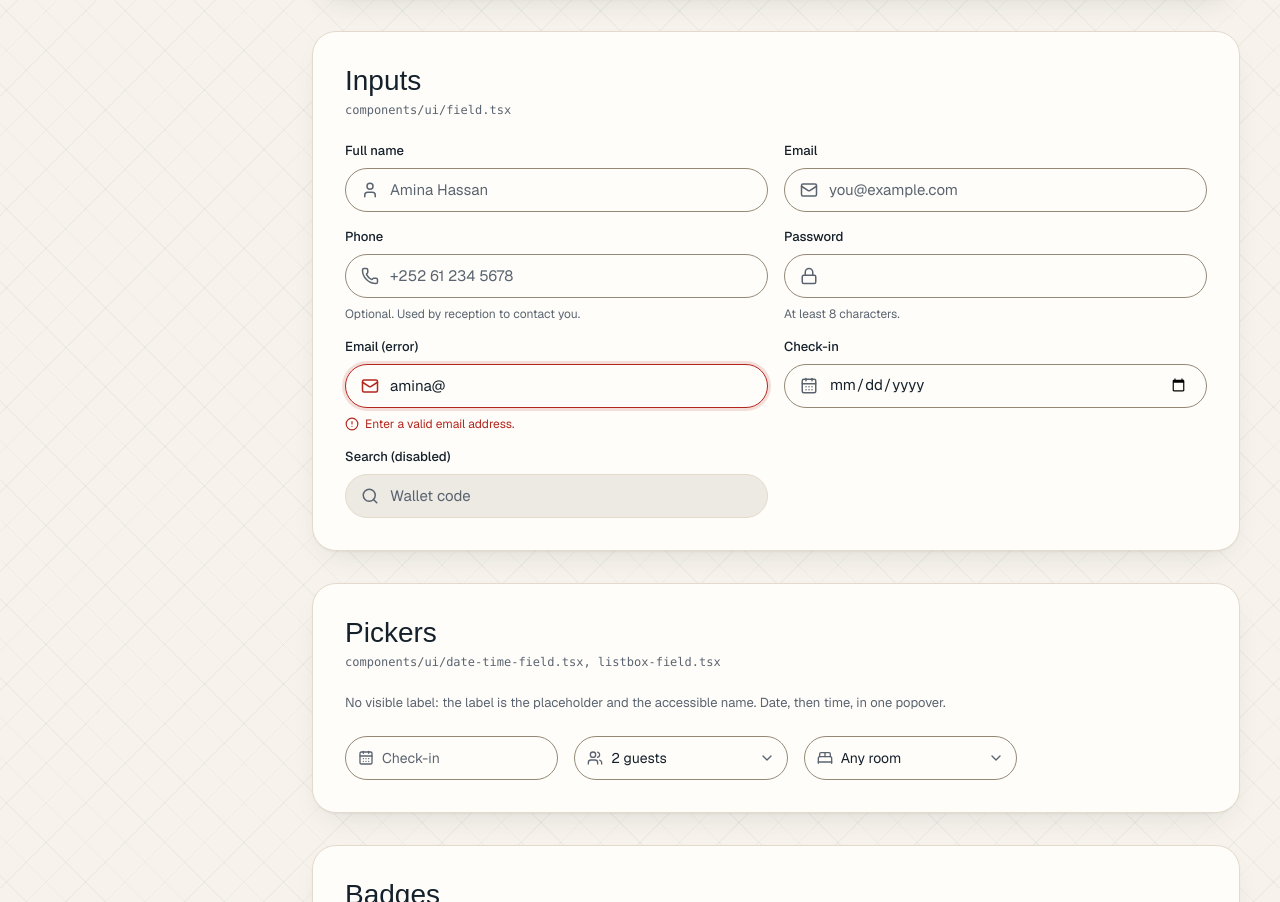
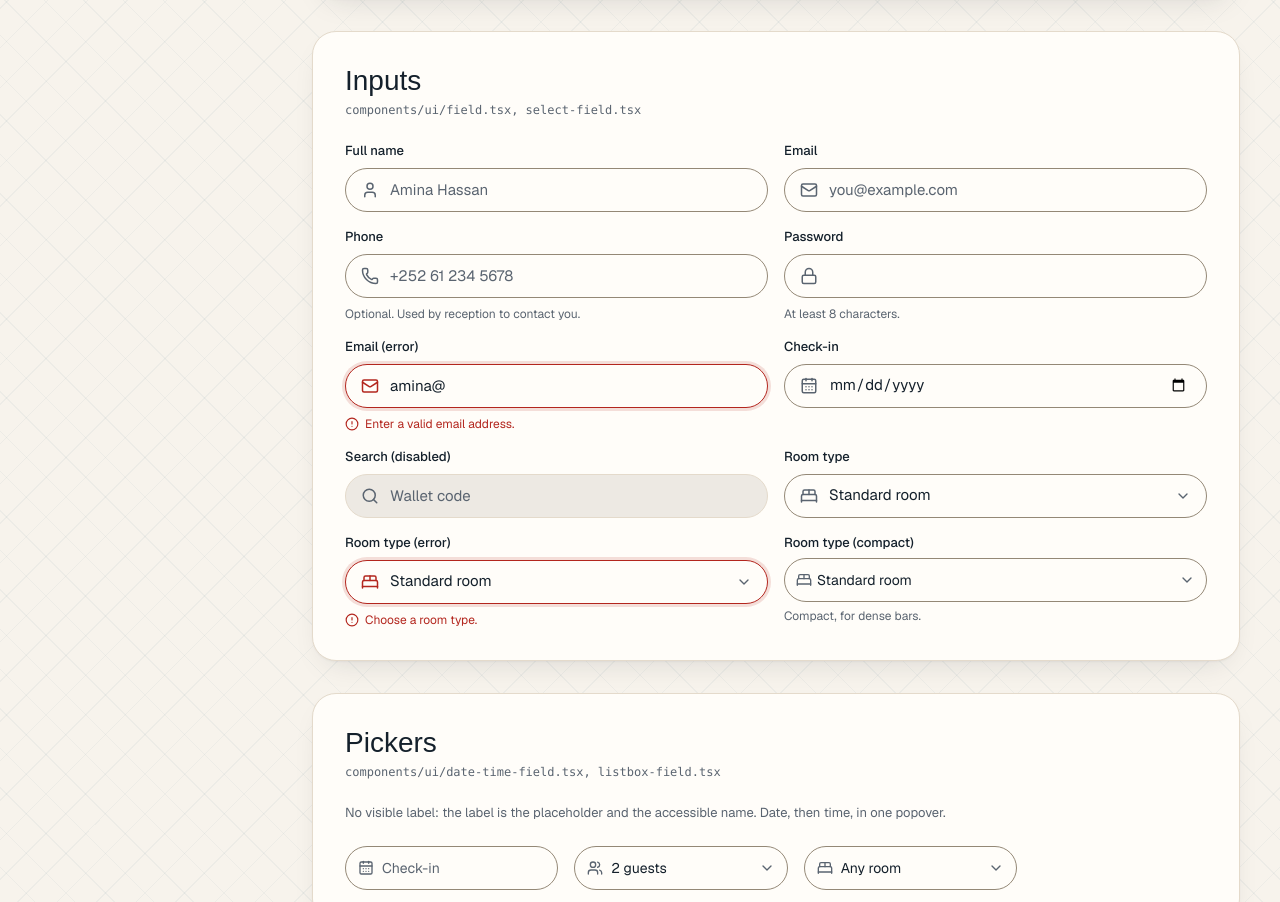
Before and after one commit to malikyakub/nafiis-hotel, a Next.js app: page /components in a window 1280 px wide. Shown: the part 2671-3573 px from the top of the page. Built offline with nearby package versions, Linux system fonts and the light colour scheme; a web font is replaced by a local one.

Commit message:
feat: show SelectField in /components showcase

```diff
--- a/app/components/page.tsx
+++ b/app/components/page.tsx
@@ -1,4 +1,4 @@
-import { ArrowRight, CalendarDays, Lock, LogIn, Mail, MailCheck, Phone, Search, User } from "lucide-react";
+import { ArrowRight, BedDouble, CalendarDays, Lock, LogIn, Mail, MailCheck, Phone, Search, User } from "lucide-react";
 import type { Metadata } from "next";
 import Link from "next/link";
 import { Alert } from "@/components/ui/alert";
@@ -12,6 +12,7 @@ import { PageHeader } from "@/components/ui/page-header";
 import { PhotoSlot } from "@/components/ui/photo-slot";
 import { ResultMessage } from "@/components/ui/result-message";
 import { SectionHeading } from "@/components/ui/section-heading";
+import { SelectField } from "@/components/ui/select-field";
 import { STATUSES } from "@/components/ui/status";
 import { SubmitButton } from "@/components/ui/submit-button";
 import { TextLink } from "@/components/ui/text-link";
@@ -19,6 +20,12 @@ import { AlertDemo } from "./alert-demo";
 import { PickerDemo } from "./picker-demo";
 
 export const metadata: Metadata = { title: "Components", robots: { index: false } };
+
+const ROOM_TYPES = [
+  { value: "standard", label: "Standard room" },
+  { value: "deluxe", label: "Deluxe room" },
+  { value: "ocean", label: "Ocean suite" },
+];
 
 const BUTTON_VARIANTS: ButtonVariant[] = ["primary", "secondary", "ghost", "success", "warning", "danger"];
 
@@ -60,7 +67,7 @@ const SECTIONS = [
   { id: "type", title: "Typography", file: "app/layout.tsx (fonts)" },
   { id: "brand", title: "Brand mark", file: "components/ui/brand-mark.tsx" },
   { id: "buttons", title: "Buttons", file: "components/ui/button.tsx, submit-button.tsx" },
-  { id: "inputs", title: "Inputs", file: "components/ui/field.tsx" },
+  { id: "inputs", title: "Inputs", file: "components/ui/field.tsx, select-field.tsx" },
   { id: "pickers", title: "Pickers", file: "components/ui/date-time-field.tsx, listbox-field.tsx" },
   { id: "badges", title: "Badges", file: "components/ui/badge.tsx" },
   { id: "alerts", title: "Alerts", file: "components/ui/alert.tsx, alert-provider.tsx" },
@@ -243,6 +250,9 @@ export default function ComponentsPage() {
               <Field label="Email (error)" name="demo_error" type="email" icon={Mail} defaultValue="amina@" error="Enter a valid email address." />
               <Field label="Check-in" name="demo_date" type="date" icon={CalendarDays} />
               <Field label="Search (disabled)" name="demo_search" icon={Search} placeholder="Wallet code" disabled />
+              <SelectField label="Room type" name="demo_room_type" icon={BedDouble} options={ROOM_TYPES} />
+              <SelectField label="Room type (error)" name="demo_room_type_error" icon={BedDouble} options={ROOM_TYPES} error="Choose a room type." />
+              <SelectField label="Room type (compact)" name="demo_room_type_compact" icon={BedDouble} options={ROOM_TYPES} compact hint="Compact, for dense bars." />
             </div>
           </Section>
 
```
